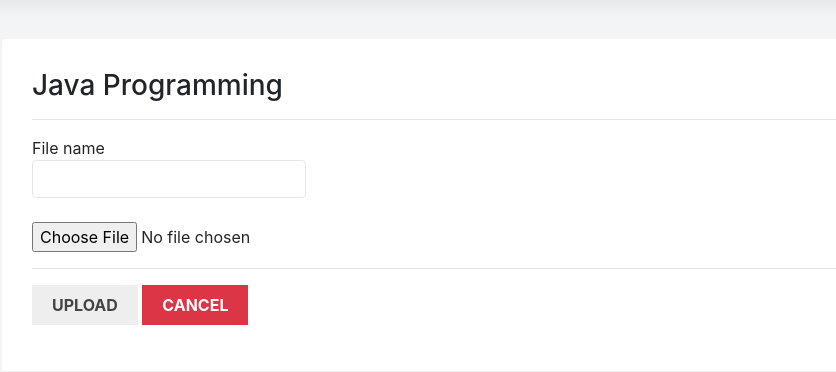
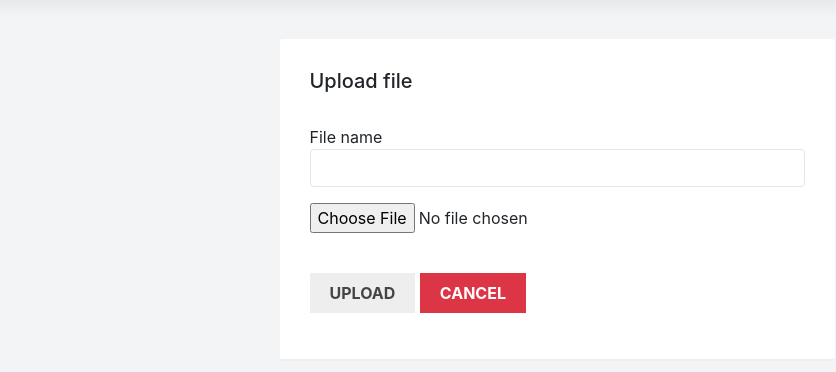
Before and after one commit to urankajtazaj/SEMS, a Django app: page /program/course/1/upload/ in a window 1280 px wide. Shown: the part 64-436 px from the top of the page, without its empty margins (83-919 px from the left). Run offline with Django 3.2, Linux system fonts and the light colour scheme; data comes from the database, SQL or seed files in the repository; both versions use the stored data as it was after the commit; some libraries are stand-ins or nearby versions.

Commit message:
UI Tweaks

```diff
--- a/sems/templates/upload_file_form.html
+++ b/sems/templates/upload_file_form.html
@@ -2,17 +2,19 @@
 
 
 {% block content %}
-<div class="card-box">
+<div class="container">
+    <div class="row justify-content-center">
+        <div class="col-md-6 col-xs-12 card-box">
             <form method="post" enctype="multipart/form-data" >
                 {% csrf_token %}
                 <!--{{ form.as_p }}-->
-        <h3>{{ course }}</h3>
-        <hr/>
+                <h5>Upload file</h5>
+                <br/>
                 <div class="form-group">
-            <label>
+                    <!--<label>-->
                         File name<br/>
                         {{ form.name }}
-            </label>
+                    <!--</label>-->
                 </div>
                 <div class="form-group">
                     {{ form.file }}
@@ -22,9 +24,11 @@
                         <option value="{{ course.pk }}" selected>{{ course }}</option>
                     </select>
                 </div>
-        <hr/>
+                <br/>
                 <button type="submit" class="btn btn-primary">Upload</button>
                 <a class="btn btn-danger" href="{% url 'course_detail' pk=course.pk %}">Cancel</a>
             </form>
         </div>
+    </div>
+</div>
 {% endblock %}
--- a/templates/registration/password_reset_form.html
+++ b/templates/registration/password_reset_form.html
@@ -2,7 +2,8 @@
 
 
 {% block content %}
-<div class="shadow-box">
+<div class="row justify-content-center">
+    <div class="col-md-6 col-xs-12 card-box">
         <h4>Request for password reset</h4>
         <p>You have requested to reset your password. Please write your email for us to send the confirmation link.</p>
         <br/>
@@ -10,8 +11,9 @@
             {% csrf_token %}
             <div class="form-group">
                 <input type="email" style="margin-right: 5px" name="email" placeholder="Your email" required id="email" class="form-control">
-            <input type="submit" class="btn btn-primary btn-lg" value="SEND LINK">
+                <input type="submit" class="btn btn-primary" value="SEND LINK">
             </div>
         </form>
     </div>
+</div>
 {% endblock %}
```
Also changed, not shown: templates/registration/password_reset_done.html (+7 -5 lines), db.sqlite3. Lines whose indentation alone changed are shown as unchanged.
